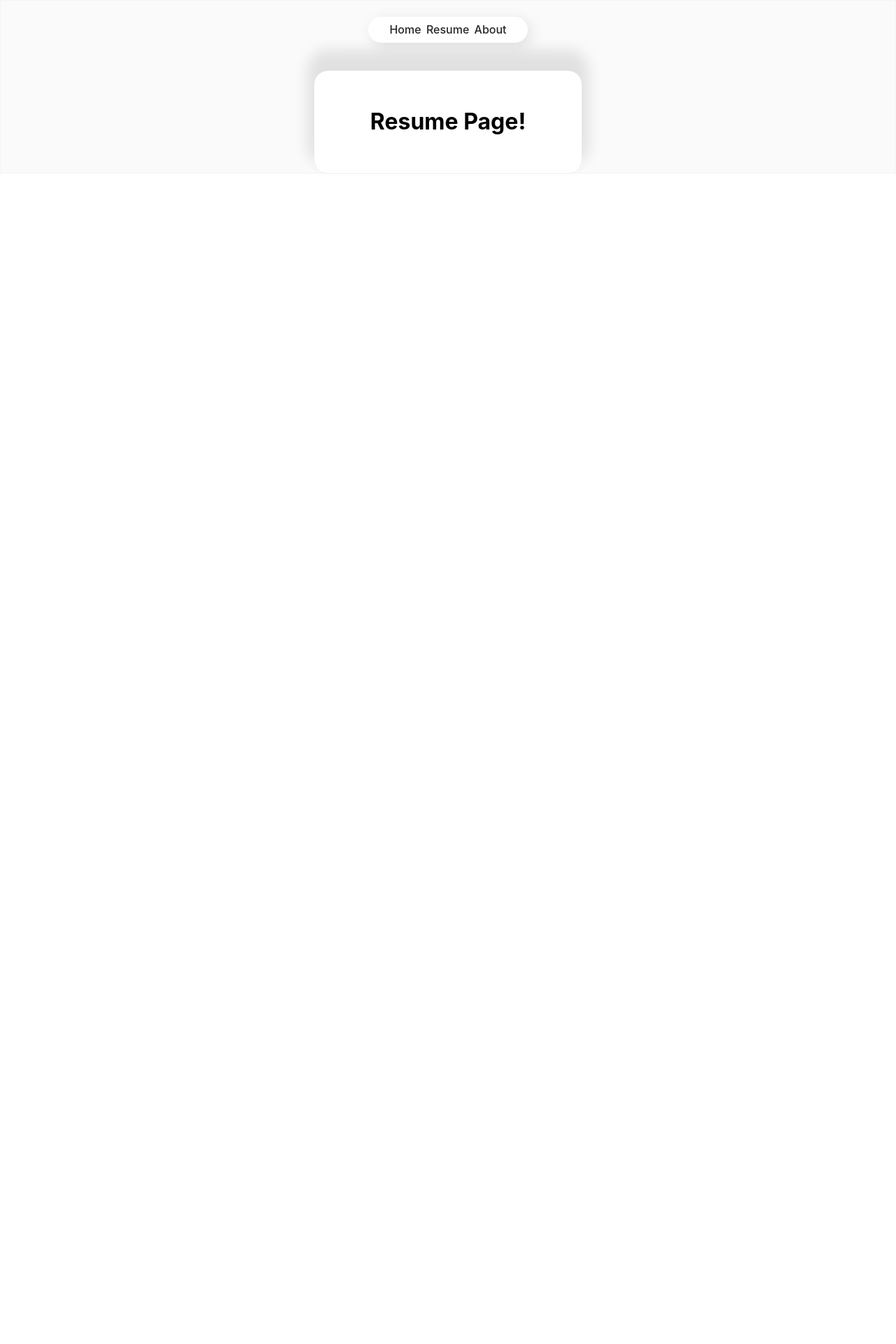
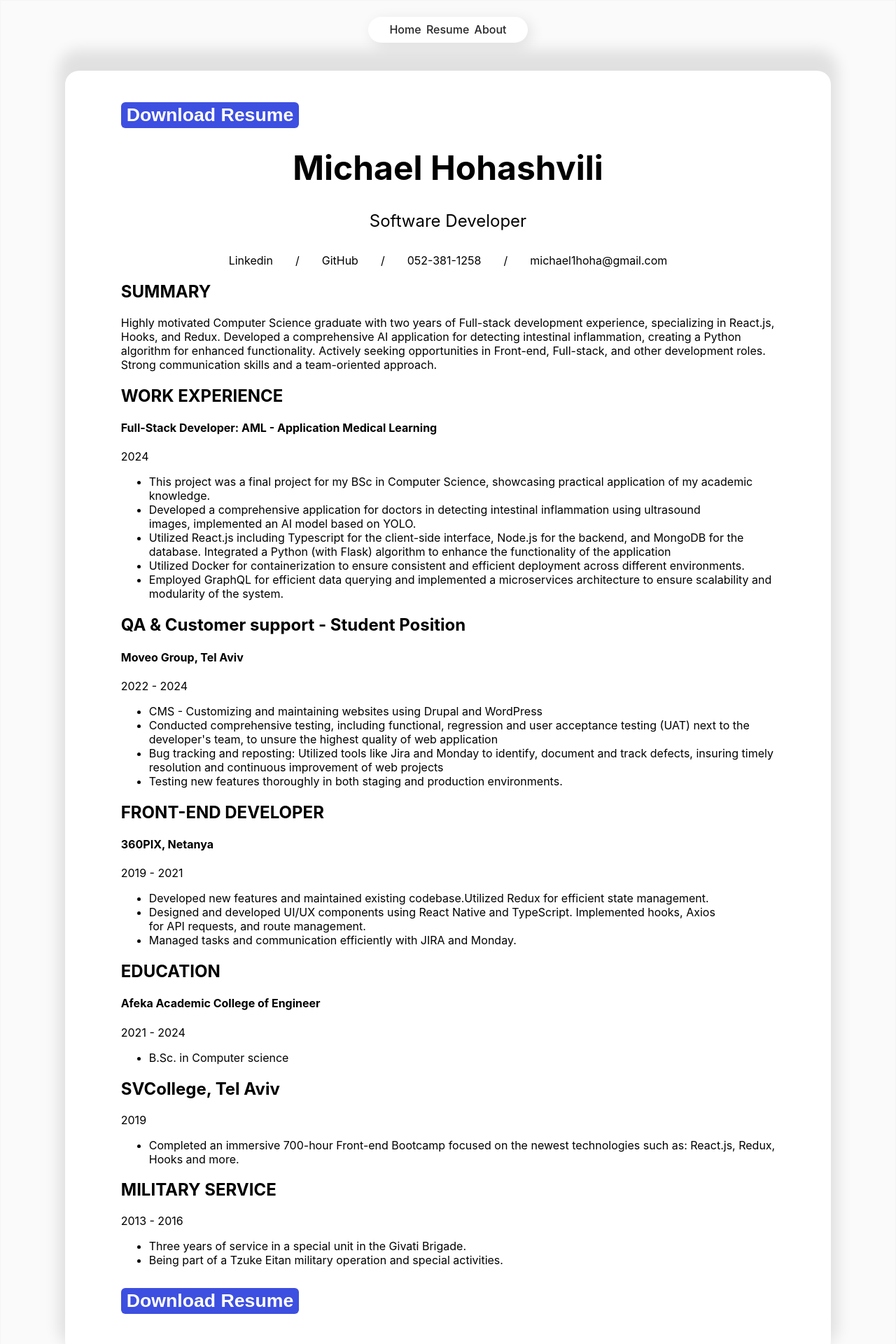
Before and after one commit to PORTOFOLIO-Michael/app-client, a React (Create React App) app: page /resume in a window 1280 px wide. Shown: the top 1920 px of the page at 70% size. Before the commit the page ends 800 px from the top, so only its background shows below. Built offline with nearby package versions, Linux system fonts and the light colour scheme.

Commit message:
Resumu display modify

```diff
--- a/src/components/resume/resume.css
+++ b/src/components/resume/resume.css
@@ -0,0 +1,69 @@
+.personal_info {
+    /* display: flex; */
+    /* align-items: center; */
+    margin-top: 2em;
+}
+
+.botton_div {
+    width: max-content;
+}
+
+.download_button {
+    margin-top: 1em;
+}
+
+.resume_header span,
+a {
+    color: black;
+}
+
+.software_title {
+    font-size: 1.5em;
+}
+
+.resume_title {
+    font-size: 3em;
+}
+
+.resume_body {
+    text-align: left;
+}
+
+
+.personal_info a {
+    text-decoration: none;
+}
+
+.personal_info a:hover {
+    background-color: rgb(216, 202, 184);
+}
+
+.separator {
+    margin: 2em
+}
+
+
+@media (max-width: 600px) {
+    .resume_title {
+        font-size: 2em;
+    }
+
+    .separator {
+        margin: 1em;
+    }
+
+    .software_title {
+        font-size: 1.2em;
+    }
+
+    .botton_div {
+        width: 100%;
+        height: fit-content;
+    }
+
+    .download_button {
+        width: 100%;
+        height: 4em;
+    }
+
+}
--- a/src/components/resume/resume.tsx
+++ b/src/components/resume/resume.tsx
@@ -1,17 +1,166 @@
-import React from "react"
+import React, { useEffect, useState } from "react"
+import loading_gif from '../../resources/Loading_gif.gif'
 
+
+import axios from "axios"
 import './resume.css'
 
+interface Info {
+  homepage: {
+    header: {
+      title: string,
+      name: string,
+      summary: string,
+      resume: string,
+    };
+    socials: {
+      github: string,
+      linkedin: string,
+      whatsup: string,
+      email: string,
+    };
+  };
+}
 
-export default function Resume() {
+function Resume() {
+  const [info, setInfo] = useState<Info | null>(null);
 
-    // const navigate = useNavigate();
+  useEffect(() => {
+    const fetchData = async () => {
+      try {
+        const response = await axios.get('./info.json')
+        setInfo(response.data)
+        console.log("Fetching data...");
+      } catch (error) {
+        console.log("Error fetching data");
+      }
 
-    // navigate('./Soon')
+    }
 
+    fetchData();
+  }, []);
+
+  console.log(info);
+
+  if (!info) {
     return (
-        <div className="resume_container">
-            <h1>Resume Page!</h1>
+      <div>
+        <img src={loading_gif} alt="" />
+      </div >
+    )
+  }
+
+  return (
+    <div className='resume_container'>
+      <div className="botton_div">
+        <button className="download_button">
+          <a href={info.homepage.header.resume}
+            className="resume_a_tag"
+            target="_blank" rel="noopener noreferrer"
+            download="Michael Hohashvili - Resume.pdf">
+            Download Resume
+          </a>
+        </button>
+      </div>
+
+      <div className='resume_header'>
+
+        <h1 className='resume_title'>Michael Hohashvili</h1>
+        <span className='software_title'>Software Developer</span>
+
+        <div className='personal_info'>
+          <a href='https://www.linkedin.com/in/michael-hohashvili/'>Linkedin</a>
+          <span className='separator'>/</span>
+          <a href='https://github.com/MichaelHoha'>GitHub</a>
+          <span className='separator'>/</span>
+          <span>052-381-1258</span>
+          <span className='separator'>/</span>
+          <span>michael1hoha@gmail.com</span>
         </div>
-    )
+
+      </div>
+      <div className='resume_body'>
+
+        <h2>SUMMARY</h2>
+        <span>Highly motivated Computer Science graduate with two years of Full-stack development experience, specializing in React.js, <br />
+          Hooks, and Redux. Developed a comprehensive AI application for detecting intestinal inflammation, creating a Python <br />
+          algorithm for enhanced functionality. Actively seeking opportunities in Front-end, Full-stack, and other development roles. <br />
+          Strong communication skills and a team-oriented approach.
+        </span>
+
+        <h2>WORK EXPERIENCE</h2>
+        <h4>Full-Stack Developer: AML - Application Medical Learning</h4> 2024
+        <ul>
+          <li> This project was a final project for my BSc in Computer Science, showcasing practical application of my academic <br />
+            knowledge.</li>
+          <li>
+            Developed a comprehensive application for doctors in detecting intestinal inflammation using ultrasound <br />
+            images, implemented an AI model based on YOLO.
+          </li>
+          <li>
+            Utilized React.js including Typescript for the client-side interface, Node.js for the backend, and MongoDB for the <br />
+            database. Integrated a Python (with Flask) algorithm to enhance the functionality of the application
+          </li>
+          <li>
+            Utilized Docker for containerization to ensure consistent and efficient deployment across different environments.
+          </li>
+          <li> Employed GraphQL for efficient data querying and implemented a microservices architecture to ensure scalability and <br />
+            modularity of the system.
+          </li>
+        </ul>
+
+        <h2>QA & Customer support - Student Position</h2>
+        <h4>Moveo Group, Tel Aviv</h4> 2022 - 2024
+
+        <ul>
+          <li>CMS - Customizing and maintaining websites using Drupal and WordPress</li>
+          <li> Conducted comprehensive testing, including functional, regression and user acceptance testing (UAT) next to the <br />
+            developer's team, to unsure the highest quality of web application</li>
+          <li> Bug tracking and reposting: Utilized tools like Jira and Monday to identify, document and track defects, insuring timely <br />
+            resolution and continuous improvement of web projects</li>
+          <li> Testing new features thoroughly in both staging and production environments.
+          </li>
+        </ul>
+
+        <h2>FRONT-END DEVELOPER</h2>
+        <h4>360PIX, Netanya </h4> 2019 - 2021
+        <ul>
+          <li>Developed new features and maintained existing codebase.Utilized Redux for efficient state management.</li>
+          <li>  Designed and developed UI/UX components using React Native and TypeScript. Implemented hooks, Axios <br />
+            for API requests, and route management.
+          </li>
+          <li>  Managed tasks and communication efficiently with JIRA and Monday.
+          </li>
+        </ul>
+        <h2>EDUCATION</h2>
+        <h4>Afeka Academic College of Engineer </h4> 2021 - 2024
+        <ul> <li>B.Sc. in Computer science</li></ul>
+
+        <h2>SVCollege, Tel Aviv</h2> 2019
+        <ul><li> Completed an immersive 700-hour Front-end Bootcamp focused on the newest technologies such as: React.js, Redux, <br />
+          Hooks and more.</li></ul>
+
+        <h2>MILITARY SERVICE</h2> 2013 - 2016
+        <ul>
+          <li> Three years of service in a special unit in the Givati Brigade.</li>
+          <li>Being part of a Tzuke Eitan military operation and special activities.</li>
+        </ul>
+      </div>
+
+
+      <div className="botton_div">
+        <button className="download_button">
+          <a href={info.homepage.header.resume}
+            className="resume_a_tag"
+            target="_blank" rel="noopener noreferrer"
+            download="Michael Hohashvili - Resume.pdf">
+            Download Resume
+          </a>
+        </button>
+      </div>
+
+    </div>
+  );
 }
+
+export default Resume;
```
